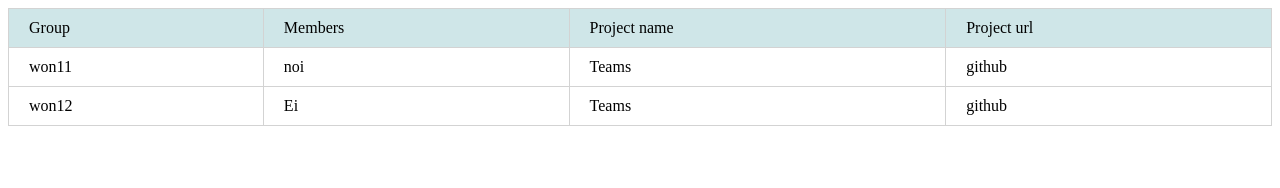
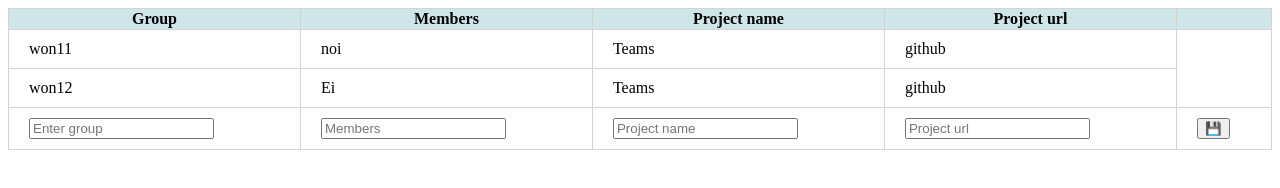
Before and after one commit to andreeastataru/dynamic-table, a plain HTML site: page index.html in a window 1280 px wide. Drawn offline with Linux system fonts and the light colour scheme.

Commit message:
prepare form to submit/add new team

```diff
--- a/index.html
+++ b/index.html
@@ -8,17 +8,61 @@
     <link rel="stylesheet" href="styles.css" />
   </head>
   <body>
+    <form action="secretariat" method="post">
       <table id="teams">
         <thead>
           <tr>
-          <td>Group</td>
-          <td>Members</td>
-          <td>Project name</td>
-          <td>Project url</td>
+            <th>Group</th>
+            <th>Members</th>
+            <th>Project name</th>
+            <th>Project url</th>
+            <th></th>
           </tr>
         </thead>
         <tbody></tbody>
+        <tfoot>
+          <tr>
+            <td>
+              <input
+                type="text"
+                name="promotion"
+                id="promotion"
+                placeholder="Enter group"
+                required
+              />
+            </td>
+            <td>
+              <input
+                type="text"
+                name="members"
+                id="members"
+                placeholder="Members"
+                required
+              />
+            </td>
+            <td>
+              <input
+                type="text"
+                name="name"
+                id="name"
+                placeholder="Project name"
+                required
+              />
+            </td>
+            <td>
+              <input
+                type="text"
+                name="url"
+                id="url"
+                placeholder="Project url"
+                required
+              />
+            </td>
+            <td><button type="submit">💾</button></td>
+          </tr>
+        </tfoot>
       </table>
+    </form>
     <script src="index.js"></script>
   </body>
 </html>
```
Lines whose indentation alone changed are shown as unchanged.
